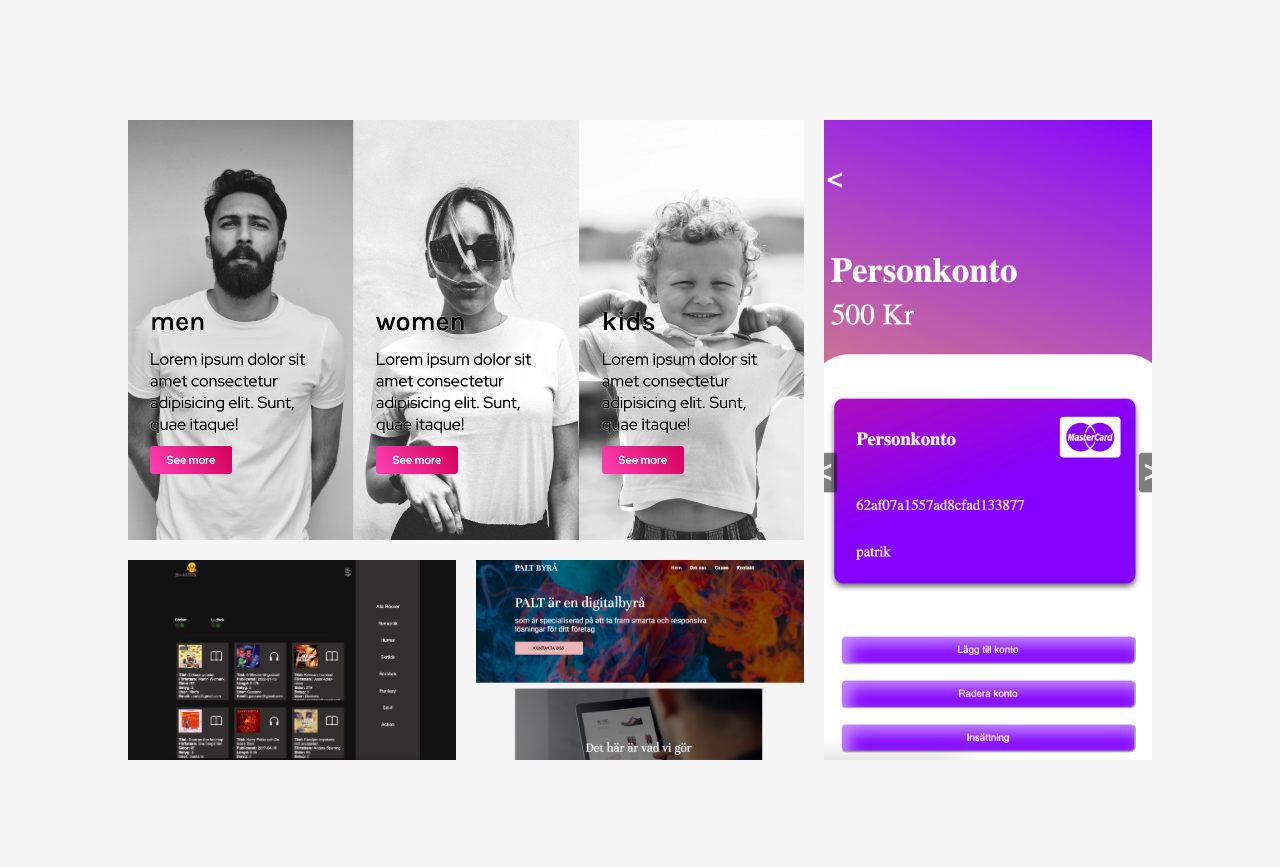
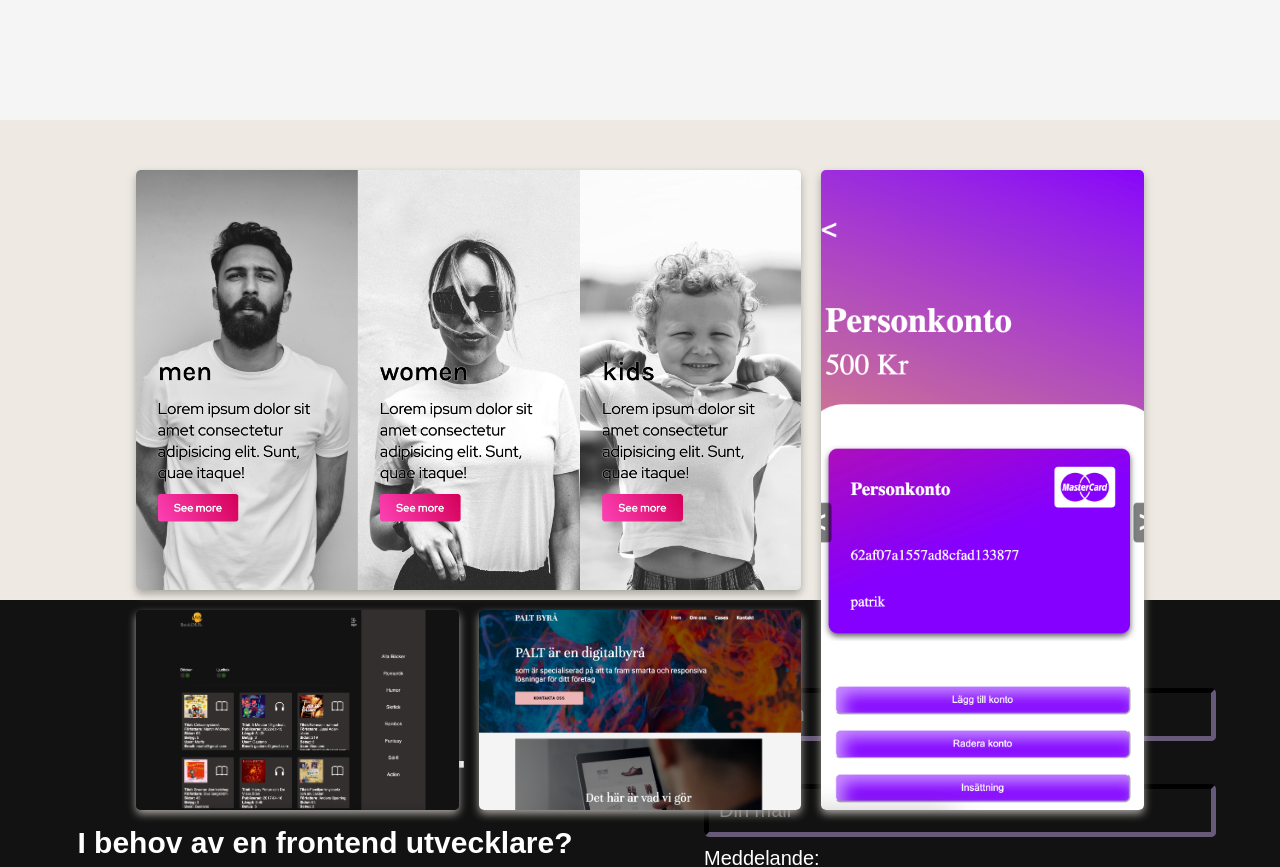
Before and after one commit to PatrikBrolin/Portfolio, a React (Create React App) app: page / in a window 1280 px wide. Shown: the part 1480-2347 px from the top of the page. Built offline with nearby package versions, Linux system fonts and the light colour scheme; a web font is replaced by a local one.

Commit message:
styling project component

```diff
--- a/src/Components/ProjectPage/Projects.js
+++ b/src/Components/ProjectPage/Projects.js
@@ -6,11 +6,18 @@ const Projects = (props) => {
     <div className={classes.Projects} ref={props.reference}>
       <div className={classes.projects__wrapper}>
         <a  className={classes.project__t_paita}target='_blank' href='https://github.com/PatrikBrolin/School-project-Webshop'>
+          <div className={classes.project__t_paita__img}></div>
         </a>
 
-        <a className={classes.project__banken} target='_blank' href='https://github.com/PatrikBrolin/Banken'></a>
-        <a className={classes.project__bookduck} target='_blank' href='https://github.com/PatrikBrolin/BookDuck'></a>
-        <a className={classes.project__paltbyrå} target='_blank' href='https://github.com/PatrikBrolin/School-project-HTML-and-CSS'></a>
+        <a className={classes.project__banken} target='_blank' href='https://github.com/PatrikBrolin/Banken'>
+        <div className={classes.project__banken__img}></div>
+        </a>
+        <a className={classes.project__bookduck} target='_blank' href='https://github.com/PatrikBrolin/BookDuck'>
+        <div className={classes.project__bookduck__img}></div>
+        </a>
+        <a className={classes.project__paltbyrå} target='_blank' href='https://github.com/PatrikBrolin/School-project-HTML-and-CSS'>
+        <div className={classes.project__paltbyrå__img}></div>
+        </a>
       </div>
     </div>
   );
--- a/src/Components/ProjectPage/Projects.module.css
+++ b/src/Components/ProjectPage/Projects.module.css
@@ -1,5 +1,11 @@
 .Projects{
-  height: 100vh;
+  height: 60vh;
+  background-color: green;
+  padding: 50px 10px;
+  margin: auto;
+  display: flex;
+  background-color: #EEEAE3;
+
 }
 .projects__wrapper{
   position: relative;
@@ -9,72 +15,133 @@
   display: grid;
   grid-template-columns: repeat(3, 1fr);
   grid-template-rows: repeat(3, 1fr);
-  grid-gap: 20px
-
+  grid-gap: 20px;
 }
 
+a{
+  box-shadow: 0px 4px 8px #a7a49f;
+}
 .project__t_paita{
+  position: relative;
   grid-column: 1 /span 2;
   grid-row: 1 /span 2;
+  cursor: pointer;
+  z-index: 10;
+  border-radius: 5px;
+  overflow: hidden;
+}
+.project__t_paita__img{
+  position: absolute;
+  top: 0;
+  left: 0;
+  height: 100%;
+  width: 100%;
   background: url('../../../src/images/t-paita.png');
   background-size:     cover;
   background-repeat:   no-repeat;
   background-position: center;
-  cursor: pointer;
+  z-index: -1;
 }
 
 .project__banken{
+  position: relative;
   grid-column: 3;
   grid-row: 1 /span 3;
+  cursor: pointer;
+  z-index: 10;
+  border-radius: 5px;
+  overflow: hidden;
+}
+
+.project__banken__img{
+  position: absolute;
+  top: 0;
+  left: 0;
+  height: 100%;
+  width: 100%;
   background: url('../../../src/images/Banken.png');
   background-size:   cover;
-
   background-repeat:   no-repeat;
   background-position: top;
-
-  cursor: pointer;
+  z-index: -1;
 }
 
 .project__bookduck{
+  position: relative;
   grid-column: 1;
   grid-row: 3 /span 1;
+  cursor: pointer;
+  z-index: 10;
+  border-radius: 5px;
+  overflow: hidden;
+}
+
+.project__bookduck__img{
+  position: absolute;
+  top: 0;
+  left: 0;
+  height: 100%;
+  width: 100%;
   background: url('../../../src/images/Bookduck.png');
   background-size:   cover;
-
   background-repeat:   no-repeat;
   background-position: top;
-
-  cursor: pointer;
+  z-index: -1;
 }
 
 .project__paltbyrå{
+  position: relative;
   grid-column: 2;
   grid-row: 3 /span 1;
+  cursor: pointer;
+  z-index: 10;
+  border-radius: 5px;
+  overflow: hidden;
+}
+
+.project__paltbyrå__img{
+  position: absolute;
+  top: 0;
+  left: 0;
+  height: 100%;
+  width: 100%;
   background: url('../../../src/images/PaltByrå.png');
   background-size:   cover;
   background-repeat:   no-repeat;
   background-position: top;
-
-  cursor: pointer;
+  z-index: -1;
 }
 
 
-a{
-  position: relative;
-  display: flex;
-  justify-content: center;
-  align-items: center;
-}
-a::before{
-  content: '';
-  height: 100%;
-  width: 100%;
-  transition: -0.5s;
-  border: 0px solid rgba(0,0,0,0.2);
+
+a:hover .project__t_paita__img{
+  height: 110%;
+  width: 110%;
+  top: -5%;
+  left: -5%;
+  transition: .5s;
+
 }
 
-a:hover::before{
-  border: 20px solid rgba(0,0,0,0.2);
+a:hover .project__banken__img{
+  height: 110%;
+  width: 110%;
+  top: -5%;
+  left: -5%;
+  transition: .5s;
+}
+a:hover .project__bookduck__img{
+  height: 110%;
+  width: 110%;
+  top: -5%;
+  left: -5%;
+  transition: .5s;
+}
+a:hover .project__paltbyrå__img{
+  height: 110%;
+  width: 110%;
+  top: -5%;
+  left: -5%;
   transition: .5s;
 }
 
```
